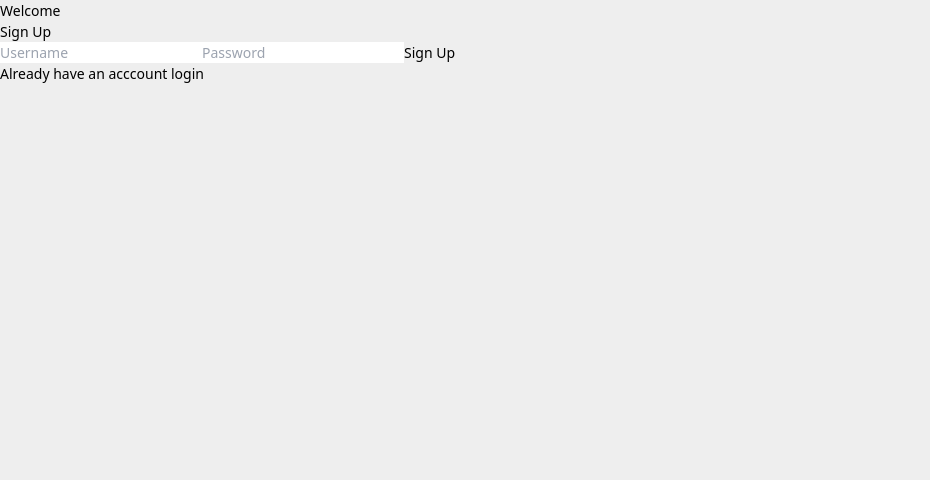
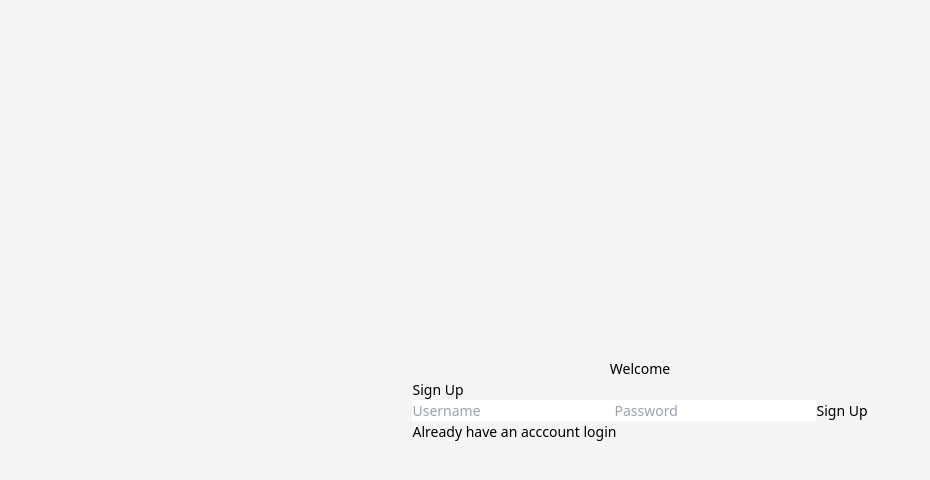
Before and after one commit to tosvic/Old-Tech-Gees-fitness-app, a React (Vite) app: page /Landing/Signup in a window 1280 px wide. Shown: the top 480 px of the page, without its empty margins (0-930 px from the left). Built offline with nearby package versions, Linux system fonts and the light colour scheme.

Commit message:
loginupdate

```diff
--- a/src/components/loginsignup/Login.jsx
+++ b/src/components/loginsignup/Login.jsx
@@ -13,7 +13,7 @@ const Login = () => {
 
   const navigate = useNavigate
   return (
-    <div>
+    <div className='login'>
       <h1>Welcome to Login</h1>
       <div className='border'>
         <h2 id='Head'>Login</h2>
--- a/src/components/loginsignup/Signup.jsx
+++ b/src/components/loginsignup/Signup.jsx
@@ -11,7 +11,7 @@ const Signup = ({ onSignUp }) => {
   };
 
   return (
-    <div>
+    <div className='signup'>
       <h1>Welcome</h1>
       <div>
         <h2>Sign Up</h2>
--- a/src/components/loginsignup/login.css
+++ b/src/components/loginsignup/login.css
@@ -0,0 +1,7 @@
+.login{
+    display: flex;
+    justify-content: center;
+    align-items: center;
+    height: 100vh;
+    background-color: #f5f5f5;
+}
--- a/src/components/loginsignup/signup.css
+++ b/src/components/loginsignup/signup.css
@@ -0,0 +1,8 @@
+.signup{
+    display: flex;
+    flex-direction: column;
+    justify-content: center;
+    align-items: center;
+    height: 100vh;
+    background-color: #f5f5f5;
+}
```
